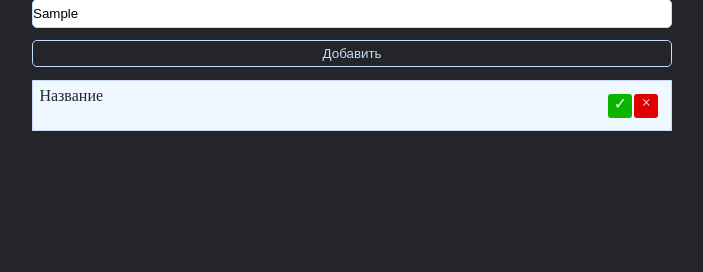
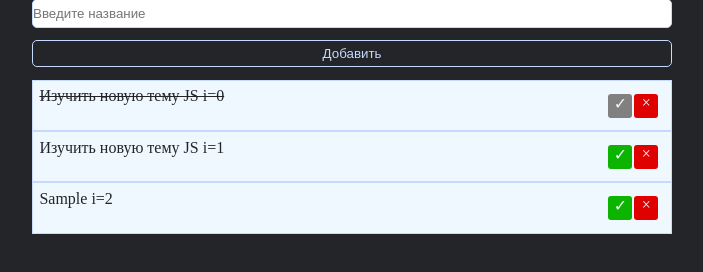
Before and after one commit to Mixanomizer/Notes, a plain HTML site: page index.html in a window 1280 px wide. Both pictures are taken after typing "Sample" into the empty fields and a click on the button "Добавить". Shown: the part 102-374 px from the top of the page, without its empty margins (288-991 px from the left). Drawn offline with Linux system fonts and the light colour scheme.

Commit message:
Заполнил фыйл js. Сделал логикудобавления заметок

```diff
--- a/app.js
+++ b/app.js
@@ -0,0 +1,51 @@
+const inputElement = document.getElementById('title')
+const createBtn = document.getElementById('create')
+const listElement = document.getElementById('list')
+// const notes= ['Изучить новую тему JS', 'Выполнить проект в Anylogic']
+
+createBtn.onclick=function(){
+    if (inputElement.value.length===0){
+        return
+    }
+    const newNote= {
+        title:inputElement.value,
+        completed: false,
+    }
+    notes.push(newNote)
+    render()
+    inputElement.value='';
+}
+
+function render(){
+     listElement.innerHTML='';
+    for (let note of notes) {
+        listElement.insertAdjacentHTML(
+        'beforeend',
+        getNoteTemplate(note, notes.indexOf(note)))
+    }
+}
+
+
+function getNoteTemplate(note, index){
+    return `<li class="pading">
+          <span class="${note.comleted? 'text-decoration-line-trought': ''}">${note.title} i=${index}</span>
+          <span class="btn-position">
+            <span  class="btn-status btn-${note.comleted? 'completed': 'success'} btn">&check;</span>
+            <span class="btn-status btn btn-danger">&times;</span>
+          </span>
+        </li>`
+}
+
+
+
+const notes = [
+    {
+        title: 'Изучить новую тему JS',
+        comleted: true,
+    },
+    {
+        title: 'Изучить новую тему JS',
+        comleted: false,
+    },
+]
+render()
--- a/index.css
+++ b/index.css
@@ -40,21 +40,18 @@ li{
     border: 1px solid #c6d9ff;
     display: flex;
     justify-content: space-between;
-    margin-bottom: 1%;
+
 }
 
 .btn-success{
     background-color: #0cb400;
-    border-radius: 3px;
-    width: 1.5em;
-    height: 1.5em;;
-    display: flex;
-    justify-content: center;
-    color: aliceblue;
 }
 
 .btn-danger{
     background-color: #df0000;
+}
+
+.btn-status{
     border-radius: 3px;
     width: 1.5em;
     height: 1.5em;;
@@ -75,3 +72,13 @@ li{
 .pading{
     padding: 1%;
 }
+
+.btn{
+    cursor: pointer;
+}
+.text-decoration-line-trought{
+    text-decoration: line-through;
+}
+.btn-completed{
+    background-color: gray;
+}
--- a/index.html
+++ b/index.html
@@ -19,14 +19,8 @@
 
       <button class="min-st btn" id="create">Добавить</button>
 
-      <ul>
-        <li class="pading" id="list">
-          <span>Название</span>
-          <span class="btn-position">
-            <span class="btn-success btn">&check;</span>
-            <span class="btn btn-danger">&times;</span>
-          </span>
-        </li>
+      <ul  id="list">
+
       </ul>
     </div>
   </body>
```
